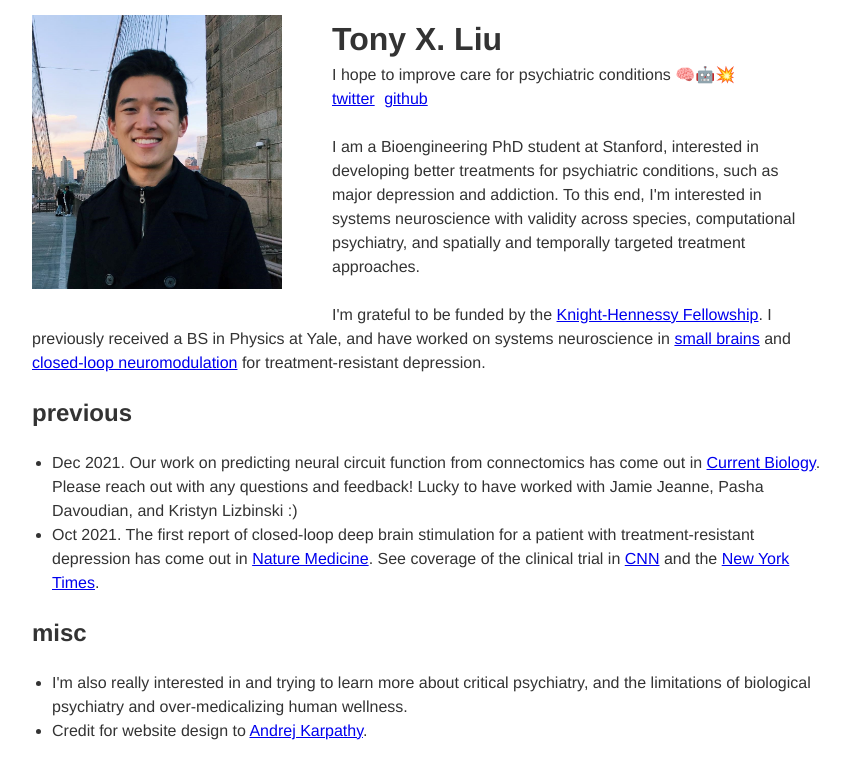
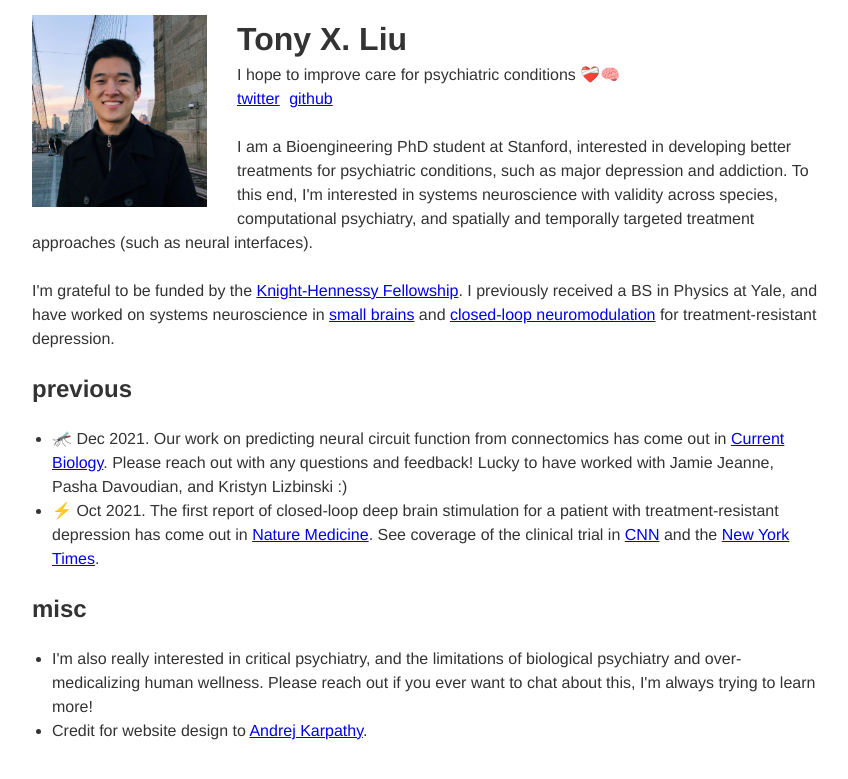
Before and after one commit to txzliu/txzliu.github.io, a Jekyll site: the page index.html, which Jekyll copies as it is, in a window 1280 px wide. Shown: the top 779 px of the page, without its empty margins (208-1056 px from the left). Built offline with Jekyll 4.4.1, drawn with Linux system fonts in a browser that asks for light colours.

Commit message:
Update index.html

```diff
--- a/index.html
+++ b/index.html
@@ -63,9 +63,9 @@ ul {
 
 <div id="wrap">
 <div style="float:left; padding-bottom:10px; padding-right:10px">
-<img width="250" style="float:left; padding-right:50px; padding-bottom:20px" src="images/Liu_Tony_06146814 (2).jpg">
+<img width="175" style="float:left; padding-right:30px; padding-bottom:20px" src="images/Liu_Tony_06146814 (2).jpg">
 <h1>Tony X. Liu</h1>
-<div>I hope to improve care for psychiatric conditions 🧠🤖💥</div>
+<div>I hope to improve care for psychiatric conditions ❤️‍🩹🧠</div>
 <div id="links">
     <a href="https://twitter.com/liutony66">twitter</a>
     <a href="https://github.com/txzliu">github</a>
@@ -73,7 +73,7 @@ ul {
 
 <br>
 <div>
-I am a Bioengineering PhD student at Stanford, interested in developing better treatments for psychiatric conditions, such as major depression and addiction. To this end, I'm interested in systems neuroscience with validity across species, computational psychiatry, and spatially and temporally targeted treatment approaches.
+I am a Bioengineering PhD student at Stanford, interested in developing better treatments for psychiatric conditions, such as major depression and addiction. To this end, I'm interested in systems neuroscience with validity across species, computational psychiatry, and spatially and temporally targeted treatment approaches (such as neural interfaces).
 </div>
 <br>
 <div>
@@ -83,13 +83,13 @@ I'm grateful to be funded by the <a href="https://knight-hennessy.stanford.edu/"
 <h2>previous</h2>
 
 <ul>
-<li>Dec 2021. Our work on predicting neural circuit function from connectomics has come out in <a href="https://authors.elsevier.com/c/1eFUV3QW8Rwqra">Current Biology</a>. Please reach out with any questions and feedback! Lucky to have worked with Jamie Jeanne, Pasha Davoudian, and Kristyn Lizbinski :)</li>
-<li>Oct 2021. The first report of closed-loop deep brain stimulation for a patient with treatment-resistant depression has come out in <a href="https://www.nature.com/articles/s41591-021-01480-w">Nature Medicine</a>. See coverage of the clinical trial in <a href="https://www.cnn.com/2021/10/04/health/depression-implant-treatment-wellness/index.html">CNN</a> and the <a href="https://www.nytimes.com/2021/10/04/health/depression-treatment-deep-brain-stimulation.html">New York Times</a>.</li>
+<li>🦟 Dec 2021. Our work on predicting neural circuit function from connectomics has come out in <a href="https://authors.elsevier.com/c/1eFUV3QW8Rwqra">Current Biology</a>. Please reach out with any questions and feedback! Lucky to have worked with Jamie Jeanne, Pasha Davoudian, and Kristyn Lizbinski :)</li>
+<li>⚡ Oct 2021. The first report of closed-loop deep brain stimulation for a patient with treatment-resistant depression has come out in <a href="https://www.nature.com/articles/s41591-021-01480-w">Nature Medicine</a>. See coverage of the clinical trial in <a href="https://www.cnn.com/2021/10/04/health/depression-implant-treatment-wellness/index.html">CNN</a> and the <a href="https://www.nytimes.com/2021/10/04/health/depression-treatment-deep-brain-stimulation.html">New York Times</a>.</li>
 </ul>
 
 <h2>misc</h2>
 
 <ul>
-<li>I'm also really interested in and trying to learn more about critical psychiatry, and the limitations of biological psychiatry and over-medicalizing human wellness.</li>
+<li>I'm also really interested in critical psychiatry, and the limitations of biological psychiatry and over-medicalizing human wellness. Please reach out if you ever want to chat about this, I'm always trying to learn more!</li>
 <li>Credit for website design to <a href="https://karpathy.ai/">Andrej Karpathy</a>.</li>
 </ul>
```
